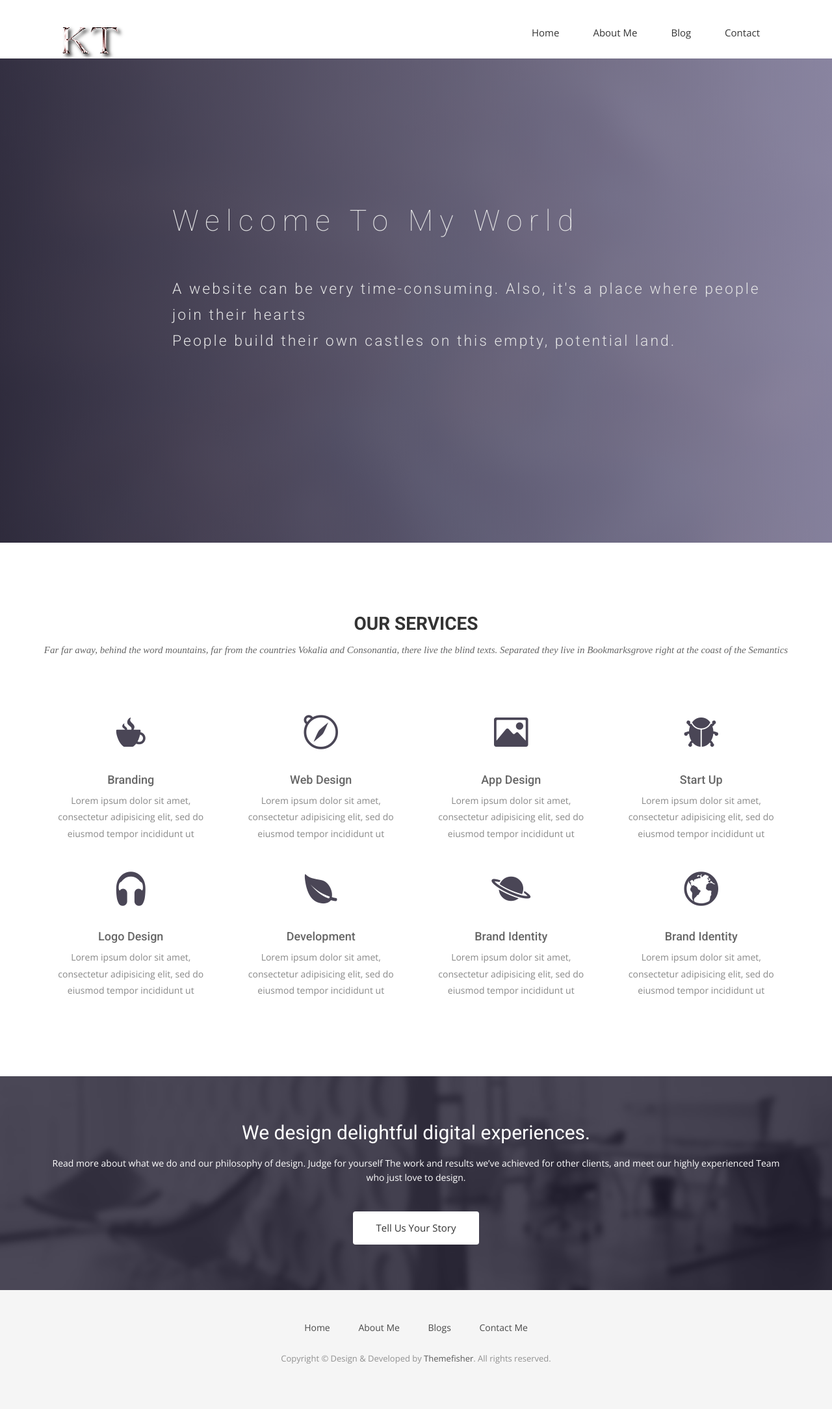
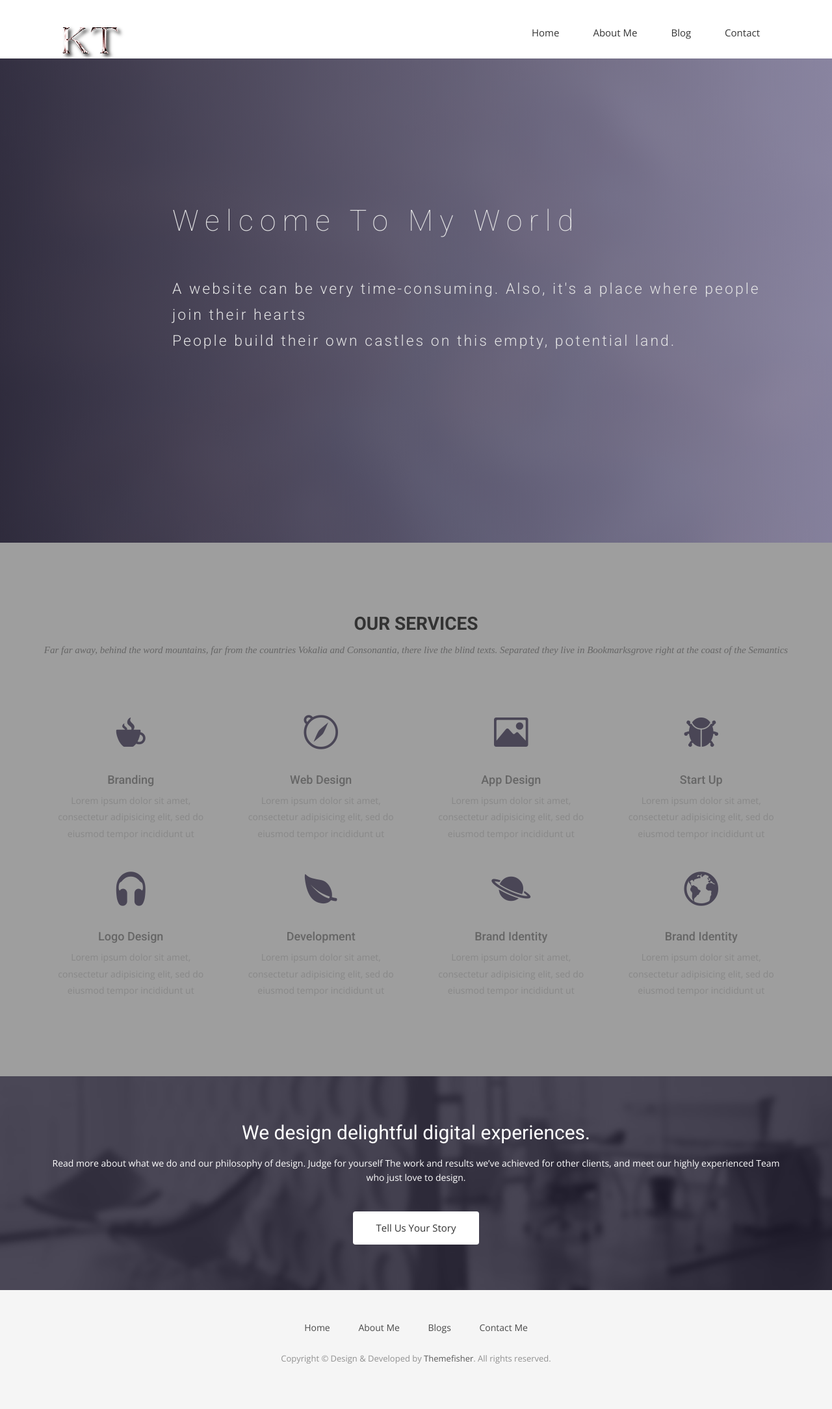
Before and after one commit to khtran1994/my-jekyll-blog, a Jekyll site: the page built from index.html, in a window 1280 px wide. Shown: the whole page at 65% size. Built offline with Jekyll 4.4.1, drawn with Linux system fonts in a browser that asks for light colours; nearby versions of some CDN libraries; some web fonts are replaced; comment, search, counter and statistics services are not loaded.

Commit message:
Update style.css

```diff
--- a/css/style.css
+++ b/css/style.css
@@ -5,13 +5,12 @@
 /*--
 	Common Css
 --*/
-.class {
-	background: url("../img/cloud.jpg") no-repeat center center;
-	background-size: cover;
-}
+
 body {
   font-family: 'Open Sans', sans-serif;
   -webkit-font-smoothing: antialiased;
+   background-image: url('../img/cloud.jpg')
+
 }
 h1,
 h2,
```
